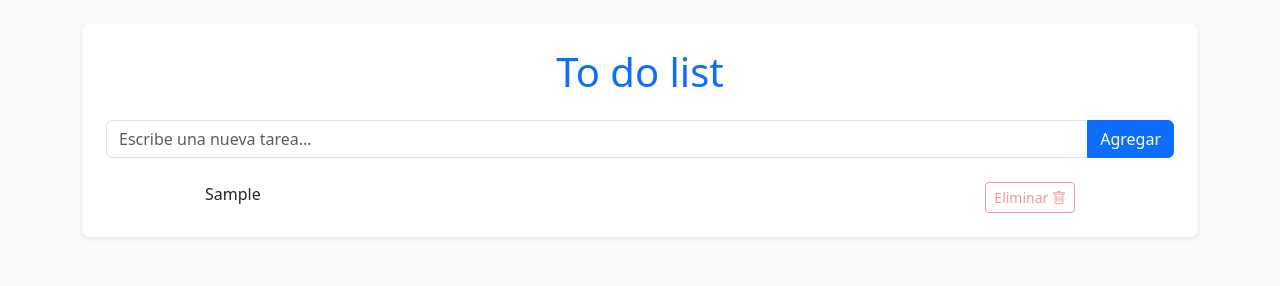
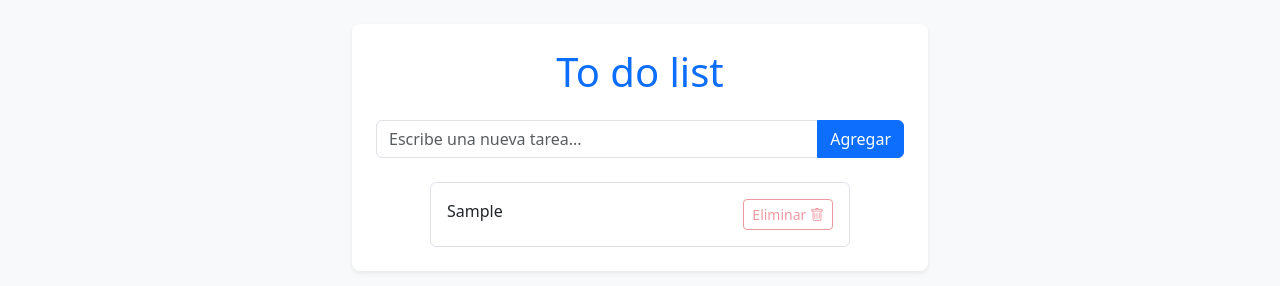
Before and after one commit to Danyblas27/to-do-list, a plain HTML site: page index.html in a window 1280 px wide. Both pictures are taken after typing "Sample" into the empty fields and a click on the button "Agregar". Drawn offline with nearby package versions, Linux system fonts and the light colour scheme.

```diff
--- a/index.html
+++ b/index.html
@@ -9,7 +9,7 @@
     <link rel="stylesheet" href="styles.css">
 </head>
 <body class="bg-light p-4">
-    <div class="container">
+    <div class="container" style="max-width: 600px;">
         <div class="mx-auto bg-white rounded-3 p-4 shadow-sm">
             <h1 class="text-center mb-4 text-primary">To do list</h1>
             <div class="input-group mb-4">
--- a/main.js
+++ b/main.js
@@ -8,6 +8,7 @@
     const toDoList = new ToDoList(taskManager)
 
     console.log(localStorage.getItem('todoTasks'))
+
     // Hacer accesibles para debugging o futuras expansiones
     window.todoApp = {
         storage: storageManager,
--- a/taskManager.js
+++ b/taskManager.js
@@ -6,7 +6,10 @@
 
     // Agregar una nueva tarea
     addTask(text) {
-        if (!text.trim()) return false; // no puede estar vacio
+        if (!text.trim()) {
+            alert('Escribe algo antes de agregar una tarea')
+            return false; // no puede estar vacio
+        }
 
         const newTask = {
             id: Date.now(), // les agregué id para poder trabajar mejor cada tarea individualmente
--- a/toDoList.js
+++ b/toDoList.js
@@ -24,12 +24,12 @@
         const newTask = this.taskManager.addTask(taskText)
 
         if (newTask) {
-            this.taskInput.value = ''
+            this.taskInput.value = '' // resetear el input
             this.renderTasks()
         }
     }
 
-    // Eliminar una tarea
+    // Eliminar una tarea y volver a renderizar
     deleteTask(id) {
         this.taskManager.deleteTask(id)
         this.renderTasks()
@@ -51,15 +51,18 @@
 
         tasks.forEach(task => {
             const taskElement = document.createElement('div')
-            taskElement.className = 'task-item d-flex justify-content-between mt-2'
+            taskElement.className = 'task-item d-flex flex-wrap justify-content-between mt-4 border p-3 rounded'
             taskElement.innerHTML = `
-                <div class="overflow-auto me-2 col-8">
+                <div class="d-flex me-2 col-8" style="overflow-wrap: anywhere">
                     <span>${task.text}</span>
                 </div>
-                <button class="btn btn-sm btn-outline-danger delete-btn" data-id="${task.id}">
-                    Eliminar
-                    <i class="bi bi-trash"></i>
-                </button>`
+                <div class="d-flex justify-content-center align-items-center">
+                    <button class="btn btn-sm btn-outline-danger delete-btn" data-id="${task.id}">
+                        Eliminar
+                        <i class="bi bi-trash"></i>
+                    </button>
+                </div>
+                `
 
             this.tasksContainer.appendChild(taskElement)
         })
```
